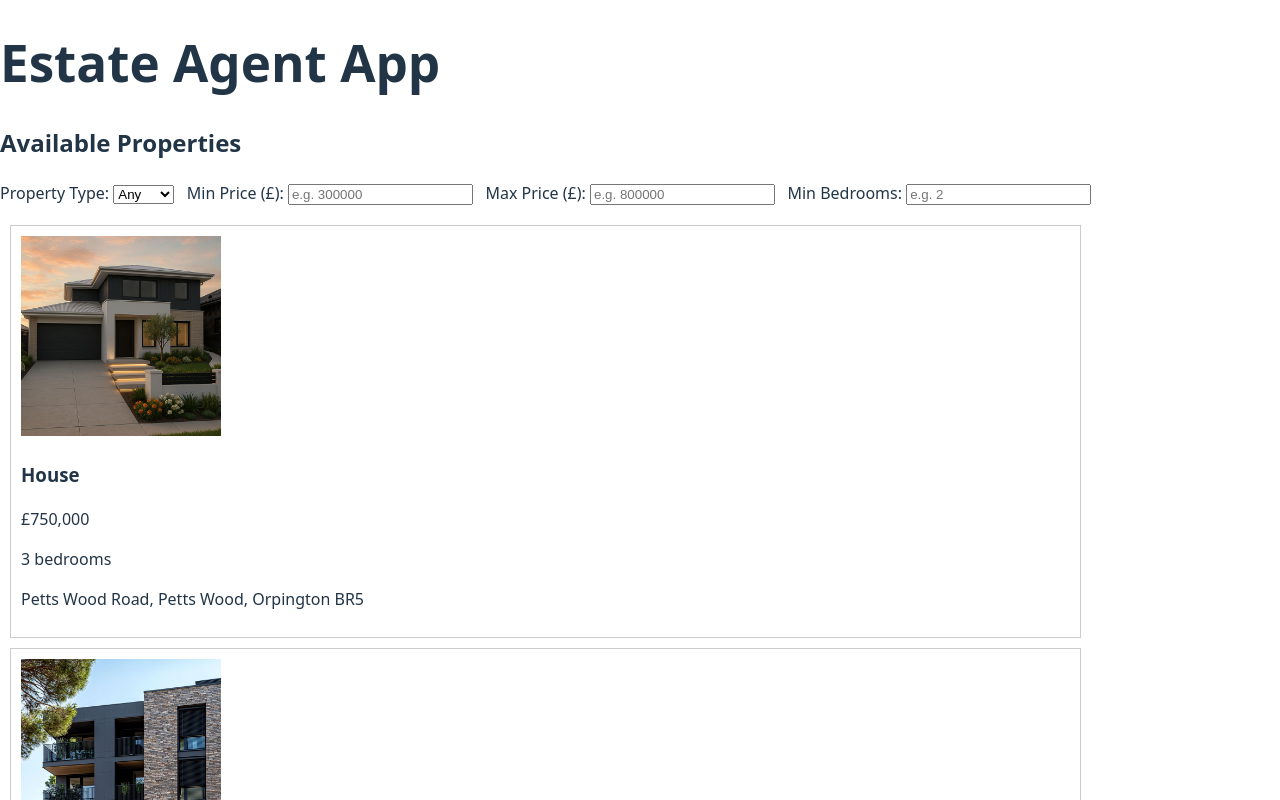
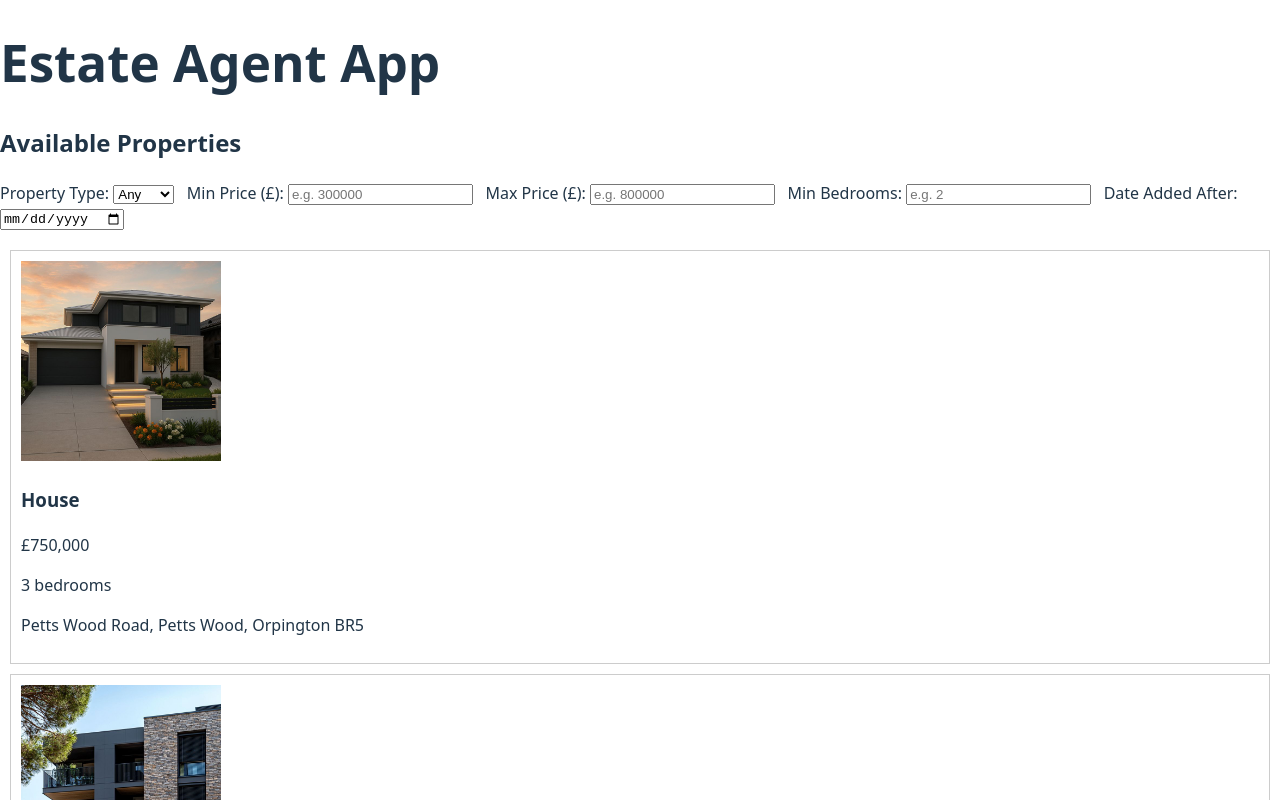
Before and after one commit to Dewmini24/estate-agent-react-app, a React (Vite) app: page / in a window 1280 px wide. Shown: the top 800 px of the page. Built offline with nearby package versions, Linux system fonts and the light colour scheme.

Commit message:
Add date added filter to search page

```diff
--- a/src/pages/SearchPage.jsx
+++ b/src/pages/SearchPage.jsx
@@ -6,6 +6,17 @@ function SearchPage() {
   const [minPrice, setMinPrice] = useState("");
   const [maxPrice, setMaxPrice] = useState("");
   const [minBedrooms, setMinBedrooms] = useState("");
+  const [dateAfter, setDateAfter] = useState("");
+
+  const parsePropertyDate = (added) => {
+  const months = {
+    January: 0, February: 1, March: 2, April: 3,
+    May: 4, June: 5, July: 6, August: 7,
+    September: 8, October: 9, November: 10, December: 11
+  };
+
+  return new Date(added.year, months[added.month], added.day);
+};
 
   const filteredProperties = propertiesData.properties.filter((property) => {
     // Type filter
@@ -26,6 +37,17 @@ function SearchPage() {
     // Min bedrooms filter
     if (minBedrooms && property.bedrooms < Number(minBedrooms)) {
       return false;
+    }
+
+    // Date added filter (after)
+    if (dateAfter) {
+        const propertyDate = parsePropertyDate(property.added);
+
+        const selectedDate = new Date(dateAfter);
+
+        if (propertyDate < selectedDate) {
+            return false;
+        }
     }
 
     return true;
@@ -82,6 +104,18 @@ function SearchPage() {
             min="0"
           />
         </label>
+
+        &nbsp;&nbsp;&nbsp;
+
+        <label>
+            Date Added After:&nbsp;
+            <input
+            type="date"
+            value={dateAfter}
+            onChange={(e) => setDateAfter(e.target.value)}
+            />
+        </label>
+
       </div>
 
       {/* Property list */}
```
